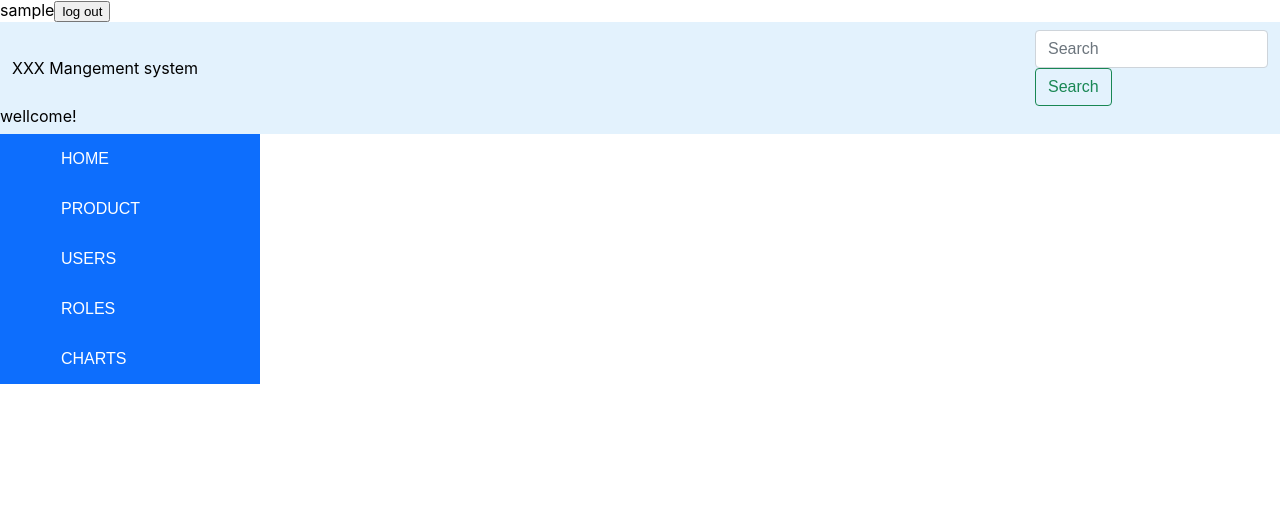
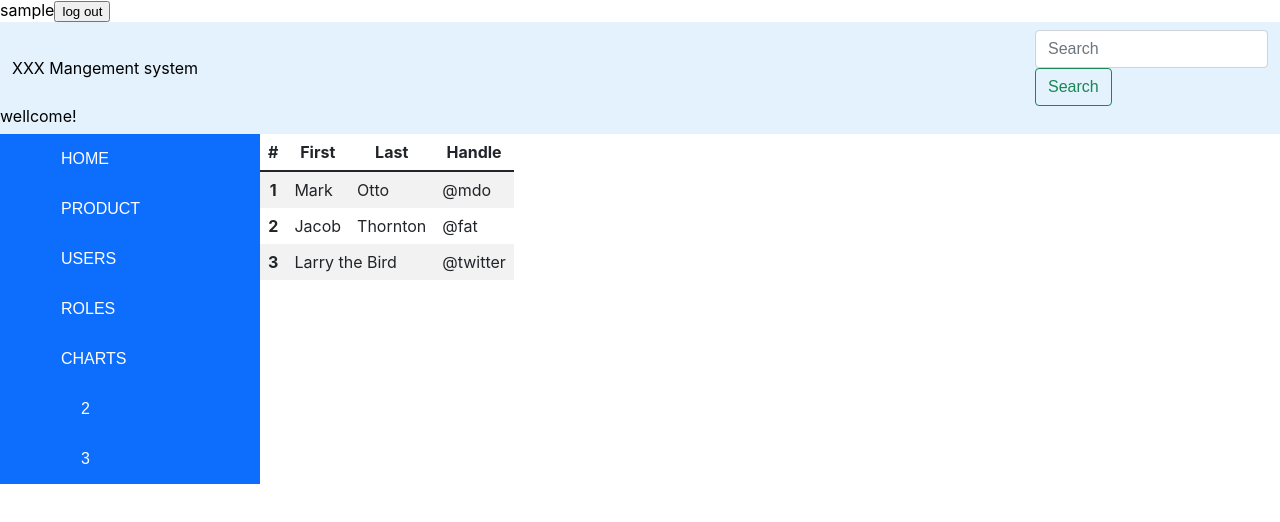
Before and after one commit to sren1618/React-Dashboard, a React (Create React App) app: page /admin/charts/1 in a window 1280 px wide. Before the commit this address led to /admin. Shown: the top 522 px of the page. Built offline with nearby package versions, Linux system fonts and the light colour scheme; sample sign-in values are in the browser's storage; the HTML template or start-up script is replaced by a standard one.

Commit message:
dashboard sidebar

```diff
--- a/src/App.js
+++ b/src/App.js
@@ -3,6 +3,7 @@ import './App.css';
 import Login from './containers/login/login';
 import Admin from './containers/admin/admin';
 import GlobalAlert from './containers/globalAlert/globalAlert';
+import Products from './containers/products/products';
 
 const App = () => {
   return (
@@ -10,15 +11,18 @@ const App = () => {
       <Routes>
         <Route path='/' element={ <Login/> }/>
         <Route path='/admin' element={ <Admin/> }>
-          <Route path='home' element={<Login/>}/>
-            <Route path='prod/category' element={<Login/>}/>
-              <Route path='prod/products' element={<Login/>}/>
-                <Route path='user' element={<Login/>}/>
-                  <Route path='role' element={<Login/>}/>
-
-
+          <Route path='home' element={<Products/>}/>
+          <Route path='prod' element={<Products/>}>
+            <Route path='categories' element={<Products/>}/>
+            <Route path='products' element={<Products/>}/>
+          </Route>
+          <Route path='user' element={<Products/>}/>
+          <Route path='role' element={<Products/>}/>
+          <Route path='charts' element={<Products/>}>
+            <Route path='1' element={<Products/>}/>
+            <Route path='2' element={<Products/>}/>
+          </Route>
         </Route>
-
         <Route path='*' element={<Navigate to={'/'} />}/>
       </Routes>
       <GlobalAlert/>
--- a/src/assets/scss/react-admin-main.scss
+++ b/src/assets/scss/react-admin-main.scss
@@ -15,5 +15,6 @@
 @import "./bootstrap-5.1.3/close";
 @import "./bootstrap-5.1.3/transitions";
 @import "./bootstrap-5.1.3/navbar";
+@import "./bootstrap-5.1.3/tables";
 
 //custom components
--- a/src/config/sidebarMenu.js
+++ b/src/config/sidebarMenu.js
@@ -1,53 +1,55 @@
 export default [
   {
     title: 'HOME',
-    collapse: false,
     key: 'home',
-    path: '/admin/home'
+    path: '/admin/home',
+    submenu: false
   },
   {
     title: 'PRODUCT',
     key: 'prod',
-    collapse: false,
+    path: '/admin/prod',
+    submenu: true,
     children: [
       {
         title: 'Categories',
         key: 'category',
-        path: '/admin/prod/category'
+        path: '/admin/prod/categories'
       },
       {
         title: 'Products',
         key: 'product',
-        path: '/admin/prod/product'
+        path: '/admin/prod/products'
       }
     ]
   },
   {
     title: 'USERS',
-    collapse: false,
     key: 'user',
-    path: '/admin/user'
+    path: '/admin/user',
+    submenu: false
   },
   {
     title: 'ROLES',
-    collapse: false,
     key: 'role',
-    path: '/admin/role'
+    path: '/admin/role',
+    submenu: false
   },
   {
     title: 'CHARTS',
     key: 'charts',
-    collapse: false,
+    path: '/admin/charts',
+    submenu: true,
     children: [
       {
-        title: 'dayReport',
+        title: '2',
         key: 'dayReport',
-        path: '/admin/charts/category'
+        path: '/admin/charts/1'
       },
       {
-        title: 'yearReport',
+        title: '3',
         key: 'yearReport',
-        path: '/admin/charts/product'
+        path: '/admin/charts/2'
       }
     ]
   }
--- a/src/containers/admin/admin.js
+++ b/src/containers/admin/admin.js
@@ -24,8 +24,11 @@ const Admin = (props) => {
       {props.userInfo.user.username}
       <button onClick={handelLogout}>log out</button>
       <Navigation/>
-      <Sidebar/>
-      <Outlet/>
+      <div style={{display:'flex'}}>
+        <Sidebar/>
+        <Outlet/>
+      </div>
+
     </div>
   );
 }
--- a/src/containers/admin/navigation/navigation.js
+++ b/src/containers/admin/navigation/navigation.js
@@ -10,7 +10,6 @@ const Navigation = () => {
             <input className="form-control me-2" type="search" placeholder="Search" aria-label="Search"/>
               <button className="btn btn-outline-success" type="submit">Search</button>
           </form>
-
         </div>
         <p>wellcome!</p>
       </nav>
--- a/src/containers/admin/sidebar/sidebar.js
+++ b/src/containers/admin/sidebar/sidebar.js
@@ -1,19 +1,35 @@
-import { Link } from 'react-router-dom'
+import {Link, useLocation} from 'react-router-dom'
 import  './sidebar.scss'
 import sidebarMenu from '../../../config/sidebarMenu';
-import {useEffect, useState} from 'react';
+import {useState} from 'react';
 
-
+let menuState = {}
 const Sidebar = () => {
 
-  let menuState = {}
-  sidebarMenu.map( (menu) => {    menuState[menu.key] = 'collapse'   })
+  let location = useLocation();
 
-  const [menu, setMenu] = useState(menuState)
+  const [menu, setMenu] = useState( () => {
+    console.log('state')
+    sidebarMenu.map( (menu) => { menuState[menu.key] = {
+      style:'collapse',
+      isSubmenu: menu.submenu
+    }})
+    const [subPath, path ] = location.pathname.split("/").reverse()
+    if(path !== 'admin'){
+      return {...menuState, [path]: {...menuState[path], style:'collapse show'} }
+    }else {
+      return {...menuState}
+    }
+  })
 
   const handleMenuClick = (item) => {
-    if(menu.hasOwnProperty(item)){
-      setMenu({...menuState, [item]: menu[item] ==='collapse'?'collapse show':'collapse'})
+    if(menu[item].isSubmenu){
+      console.log('e')
+      setMenu({
+        ...menuState,
+        [item]: menu[item].style ==='collapse'?{...menuState[item], style:'collapse show'}:{...menuState[item], style:'collapse'}})
+    }else{
+      setMenu(menuState)
     }
   }
 
@@ -31,11 +47,13 @@ const Sidebar = () => {
       }else{
         return (
           <div key={item.key} >
-            <button  className="btn btn-primary" type="button"
-                    onClick={() => {handleMenuClick(item.key)}}>
-              {item.title}
-            </button>
-            <div className={`submenu ${menu[item.key]}`} id={item.key}>
+            <Link to={item.path} >
+              <button className="btn btn-primary" type="button"
+                      onClick={() => {handleMenuClick(item.key)}}>
+                {item.title}
+              </button>
+            </Link>
+            <div className={`submenu ${menu[item.key]['style']}`} id={item.key}>
               { createSidebarMenu(item.children) }
             </div>
           </div>
--- /dev/null
+++ b/src/containers/products/products.js
@@ -0,0 +1,40 @@
+import React from 'react';
+
+const Products = () => {
+  return (
+    <div>
+      <table className="table table-striped">
+        <thead>
+        <tr>
+          <th scope="col">#</th>
+          <th scope="col">First</th>
+          <th scope="col">Last</th>
+          <th scope="col">Handle</th>
+        </tr>
+        </thead>
+        <tbody>
+        <tr>
+          <th scope="row">1</th>
+          <td>Mark</td>
+          <td>Otto</td>
+          <td>@mdo</td>
+        </tr>
+        <tr>
+          <th scope="row">2</th>
+          <td>Jacob</td>
+          <td>Thornton</td>
+          <td>@fat</td>
+        </tr>
+        <tr>
+          <th scope="row">3</th>
+          <td colSpan="2">Larry the Bird</td>
+          <td>@twitter</td>
+        </tr>
+        </tbody>
+      </table>
+
+    </div>
+  );
+}
+
+export default Products;
```
